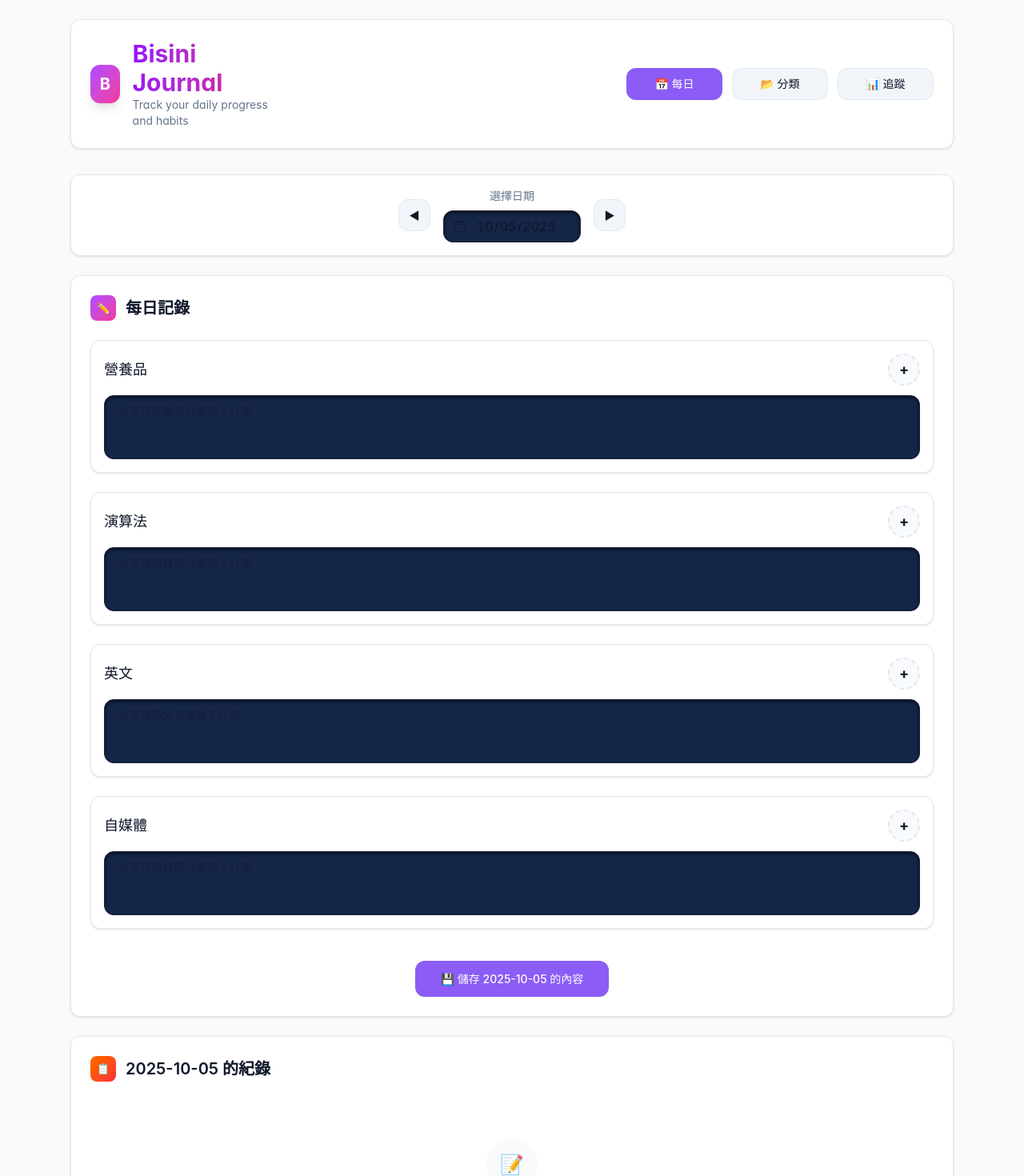
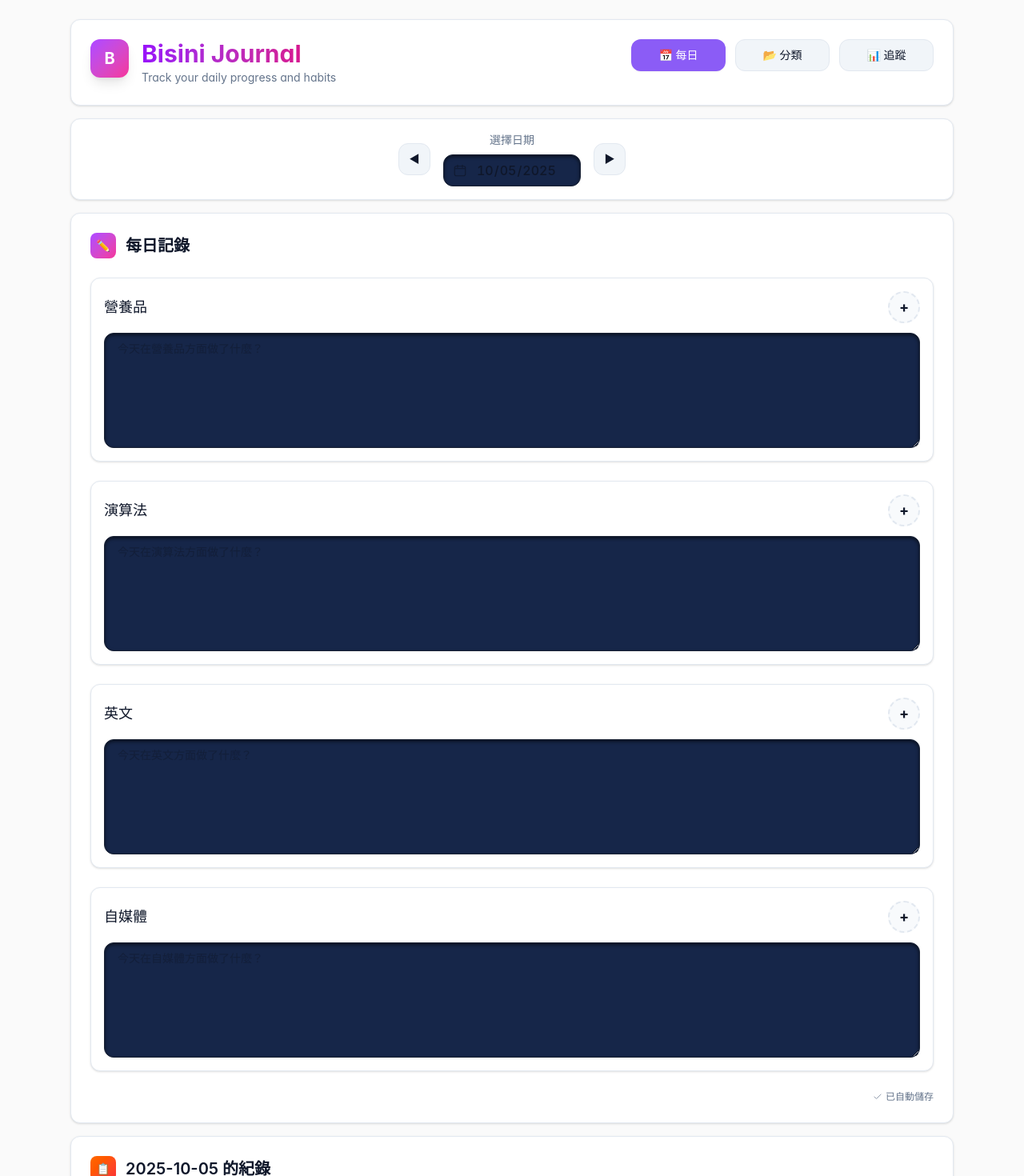
Before and after one commit to ianlai/bisini-journal, a Next.js app: page / in a window 1280 px wide. Shown: the top 1470 px of the page at 80% size. Built offline with nearby package versions, Linux system fonts and the light colour scheme.

Commit message:
Remove save button because it has auto-save

```diff
--- a/src/app/page.tsx
+++ b/src/app/page.tsx
@@ -80,14 +80,16 @@
   return (
     <main className="min-h-screen p-6 max-w-6xl mx-auto">
       <div className="animate-fade-in">
-        <header className="card p-4 sm:p-6 mb-6 sm:mb-8">
-          <div className="flex items-center justify-between">
-            <div className="flex items-center gap-4">
-              <div className="w-12 h-12 bg-gradient-to-br from-purple-500 to-pink-500 rounded-xl flex items-center justify-center shadow-lg">
+        <header className="card p-4 sm:p-6 mb-4 shadow-lg">
+          {/* grid: left takes remaining width (wraps), right is auto width */}
+          <div className="grid grid-cols-[minmax(0,1fr)_auto] gap-3 sm:gap-6 items-start">
+            {/* left: logo + texts; allow wrapping on mobile */}
+            <div className="flex items-start gap-3 sm:gap-4 min-w-0">
+              <div className="w-12 h-12 bg-gradient-to-br from-purple-500 to-pink-500 rounded-xl flex items-center justify-center shadow-lg shrink-0">
                 <span className="text-white font-bold text-xl">B</span>
               </div>
-              <div>
-                <h1 className="text-3xl font-bold bg-gradient-to-r from-purple-600 to-pink-600 bg-clip-text text-transparent">
+              <div className="min-w-0">
+                <h1 className="text-3xl font-bold leading-tight bg-gradient-to-r from-purple-600 to-pink-600 bg-clip-text text-transparent sm:whitespace-nowrap">
                   Bisini Journal
                 </h1>
                 <p className="text-muted-foreground text-sm">
@@ -95,27 +97,22 @@
                 </p>
               </div>
             </div>
-            <nav className="w-full">
-              <div
-                className="flex flex-col sm:flex-row gap-2 sm:gap-3
-                  items-center sm:justify-end
-                  [&>button]:w-[120px] sm:[&>button]:w-[120px]  /* same width */
-  "
-              >
+
+            {/* right: tabs — vertical on mobile, horizontal on ≥sm; sticks to the right */}
+            <nav className="flex flex-col gap-2 sm:flex-row sm:gap-3 self-start">
               {(["daily", "category", "tracker"] as const).map((t) => (
                 <button
                   key={t}
                   onClick={() => setTab(t)}
-                    className={`
-          btn h-10 text-sm leading-none px-3
+                  className={`btn h-10 px-3 text-sm leading-none
                       inline-flex items-center justify-center gap-2
-          grow-0 shrink-0 whitespace-nowrap
+                      whitespace-nowrap grow-0 shrink-0
+                      [&]:min-w-[118px]
                       ${
                         tab === t
                           ? "btn-primary shadow-md"
                           : "btn-secondary hover:shadow-sm"
-          }
-        `}
+                      }`}
                 >
                   {t === "daily"
                     ? "📅 每日"
@@ -124,13 +121,12 @@
                     : "📊 追蹤"}
                 </button>
               ))}
-              </div>
             </nav>
           </div>
         </header>
 
         {tab === "daily" && (
-          <div className="space-y-6 animate-slide-in">
+          <div className="space-y-4 animate-slide-in">
             <div className="card p-4">
               <div className="flex items-center justify-center gap-4">
                 <button
--- a/src/components/EntryForm.tsx
+++ b/src/components/EntryForm.tsx
@@ -5,15 +5,28 @@
 
 type Props = {
   categories: string[];
-  onAdd: (d: { date: string; category: string; text: string; done?: boolean }) => void;
+  onAdd: (d: {
+    date: string;
+    category: string;
+    text: string;
+    done?: boolean;
+  }) => void;
   onRemove?: (d: { date: string; category: string }) => void;
   selectedDate?: string;
   existingEntries?: Entry[];
 };
 
-export default function EntryForm({ categories, onAdd, onRemove, selectedDate, existingEntries = [] }: Props) {
+export default function EntryForm({
+  categories,
+  onAdd,
+  onRemove,
+  selectedDate,
+  existingEntries = [],
+}: Props) {
   const [date, setDate] = useState(selectedDate || today());
-  const [categoryTexts, setCategoryTexts] = useState<Record<string, string>>({});
+  const [categoryTexts, setCategoryTexts] = useState<Record<string, string>>(
+    {}
+  );
   const [categoryDone, setCategoryDone] = useState<Record<string, boolean>>({});
   // Per-category debounce timers for autosave in daily mode
   const saveTimersRef = useRef<Record<string, number>>({});
@@ -25,8 +38,10 @@
   useEffect(() => {
     const texts: Record<string, string> = {};
     const dones: Record<string, boolean> = {};
-    categories.forEach(cat => {
-      const existing = existingEntries.find(e => e.category === cat && e.date === date);
+    categories.forEach((cat) => {
+      const existing = existingEntries.find(
+        (e) => e.category === cat && e.date === date
+      );
       texts[cat] = existing?.text || "";
       dones[cat] = existing?.done ?? false;
     });
@@ -48,10 +63,18 @@
   }, [categories, category]);
 
   // Save helper used by autosave flows
-  const saveForCategory = (categoryKey: string, nextText?: string, nextDone?: boolean) => {
-    const t = (nextText !== undefined ? nextText : categoryTexts[categoryKey] || "").trim();
+  const saveForCategory = (
+    categoryKey: string,
+    nextText?: string,
+    nextDone?: boolean
+  ) => {
+    const t = (
+      nextText !== undefined ? nextText : categoryTexts[categoryKey] || ""
+    ).trim();
     const d = nextDone !== undefined ? nextDone : !!categoryDone[categoryKey];
-    const existed = existingEntries.some(e => e.category === categoryKey && e.date === date);
+    const existed = existingEntries.some(
+      (e) => e.category === categoryKey && e.date === date
+    );
     if (t || d) {
       onAdd({ date, category: categoryKey, text: t, done: d });
     } else if (existed && onRemove) {
@@ -60,10 +83,10 @@
   };
 
   const updateCategoryText = (category: string, text: string) => {
-    setCategoryTexts(prev => ({ ...prev, [category]: text }));
+    setCategoryTexts((prev) => ({ ...prev, [category]: text }));
     // auto toggle on when user types something
     const willBeDone = text.trim() ? true : categoryDone[category];
-    if (text.trim()) setCategoryDone(prev => ({ ...prev, [category]: true }));
+    if (text.trim()) setCategoryDone((prev) => ({ ...prev, [category]: true }));
 
     // Debounce save for this category
     const timers = saveTimersRef.current;
@@ -74,7 +97,7 @@
   };
 
   const toggleDone = (category: string) => {
-    setCategoryDone(prev => {
+    setCategoryDone((prev) => {
       const newDone = !prev[category];
       // Immediate save on toggle using latest text + new done value
       saveForCategory(category, categoryTexts[category] || "", newDone);
@@ -83,10 +106,12 @@
   };
 
   const submit = () => {
-    categories.forEach(category => {
+    categories.forEach((category) => {
       const text = (categoryTexts[category] || "").trim();
       const done = !!categoryDone[category];
-      const existed = existingEntries.some(e => e.category === category && e.date === date);
+      const existed = existingEntries.some(
+        (e) => e.category === category && e.date === date
+      );
       if (text || done) {
         onAdd({ date, category, text, done });
       } else if (existed && onRemove) {
@@ -108,9 +133,15 @@
 
         <div className="grid gap-6">
           {categories.map((category, index) => (
-            <div key={category} className="card p-4 space-y-3 animate-fade-in" style={{ animationDelay: `${index * 0.1}s` }}>
+            <div
+              key={category}
+              className="card p-4 space-y-3 animate-fade-in"
+              style={{ animationDelay: `${index * 0.1}s` }}
+            >
               <div className="flex items-center justify-between">
-                <label className="text-lg font-medium text-foreground">{category}</label>
+                <label className="text-lg font-medium text-foreground">
+                  {category}
+                </label>
                 <button
                   type="button"
                   aria-label="toggle done"
@@ -125,23 +156,39 @@
                 </button>
               </div>
               <textarea
+                rows={5}
+                className="
+                  input px-4 py-3 text-base leading-relaxed
+                  min-h-40 sm:min-h-36   /* ≈160px on mobile, a bit smaller on desktop */
+                "
                 value={categoryTexts[category] || ""}
                 onChange={(e) => updateCategoryText(category, e.target.value)}
                 placeholder={`今天在${category}方面做了什麼？`}
-                className="input min-h-[80px] resize-none text-base leading-relaxed"
-                rows={3}
               />
             </div>
           ))}
         </div>
 
-        <div className="flex justify-center pt-4">
-          <button
-            onClick={submit}
-            className="btn btn-primary px-8 py-3 text-base font-medium shadow-lg hover:shadow-xl"
-          >
-            💾 儲存 {date} 的內容
-          </button>
+        <div className="flex justify-end">
+          <span className="text-xs text-muted-foreground flex items-center gap-1">
+            {/* visual hint only */}
+            <svg
+              width="12"
+              height="12"
+              viewBox="0 0 24 24"
+              fill="none"
+              className="opacity-70"
+            >
+              <path
+                d="M20 6L9 17l-5-5"
+                stroke="currentColor"
+                strokeWidth="2"
+                strokeLinecap="round"
+                strokeLinejoin="round"
+              />
+            </svg>
+            已自動儲存
+          </span>
         </div>
       </section>
     );
@@ -166,7 +213,9 @@
 
       <div className="grid gap-4 md:grid-cols-[180px_200px_1fr_auto] items-end">
         <div className="space-y-2">
-          <label className="text-sm font-medium text-muted-foreground">日期</label>
+          <label className="text-sm font-medium text-muted-foreground">
+            日期
+          </label>
           <input
             type="date"
             value={date}
@@ -175,7 +224,9 @@
           />
         </div>
         <div className="space-y-2">
-          <label className="text-sm font-medium text-muted-foreground">分類</label>
+          <label className="text-sm font-medium text-muted-foreground">
+            分類
+          </label>
           <select
             value={category}
             onChange={(e) => setCategory(e.target.value)}
@@ -187,7 +238,9 @@
           </select>
         </div>
         <div className="space-y-2">
-          <label className="text-sm font-medium text-muted-foreground">內容</label>
+          <label className="text-sm font-medium text-muted-foreground">
+            內容
+          </label>
           <input
             value={text}
             onChange={(e) => setText(e.target.value)}
```
Lines whose indentation alone changed are shown as unchanged.
